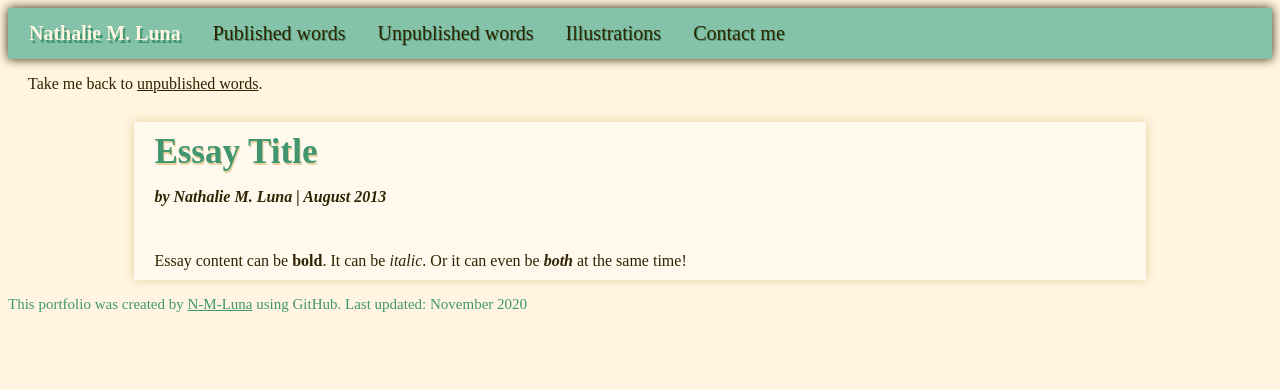
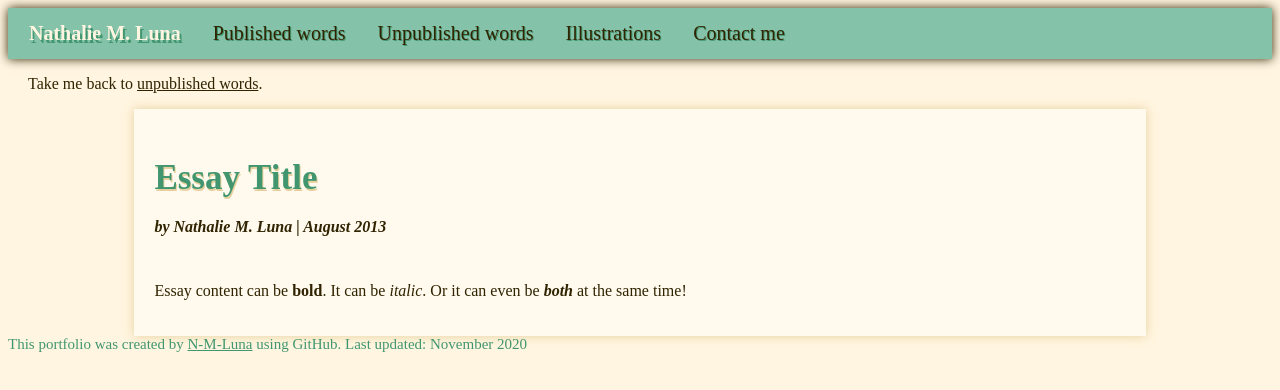
Before and after one commit to N-M-Luna/N-M-Luna.github.io, a plain HTML site: page unpublished/article-template.html in a window 1280 px wide. Drawn offline with Linux system fonts and the light colour scheme; files that its build step writes are made by us from their sources.

Commit message:
fix code boo-boo

```diff
--- a/Royal_Safari_Colors.css
+++ b/Royal_Safari_Colors.css
@@ -21,6 +21,8 @@ h1 {
   -moz-box-shadow: 0 0 10px #e6cf9c;
   -webkit-box-shadow: 0 0 10px #e6cf9c;
   box-shadow: 0 0 10px #e6cf9c;
+  padding-bottom: 10px;
+  padding-top: 10px;
 }
 
 .main p{
@@ -73,13 +75,12 @@ h2 {
   margin-bottom: 0px;
 }
 
-.essay-title
-	{
+.essay-title {
     color: #42966f;
-	font-size: 35px;
+    font-size: 35px;
     padding-top: 10px;
     margin-left: 20px;
-    margin bottom: 20px;
+    margin-bottom: 20px;
     text-shadow: 1px 2px #e6cf9c;
 }
 
```
